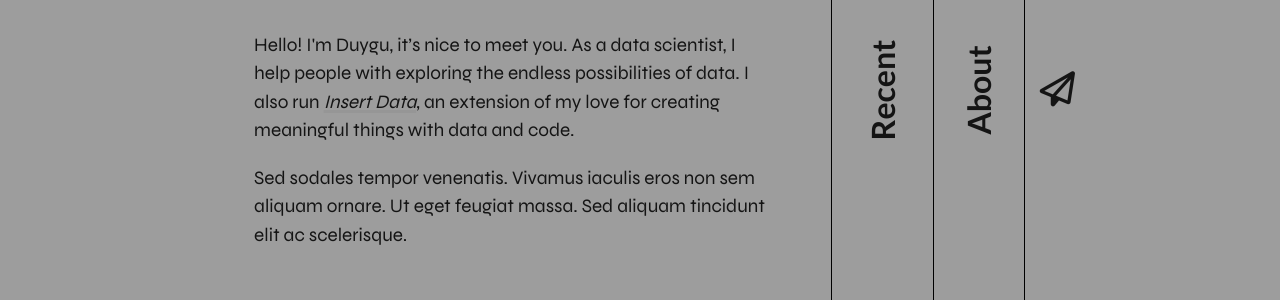
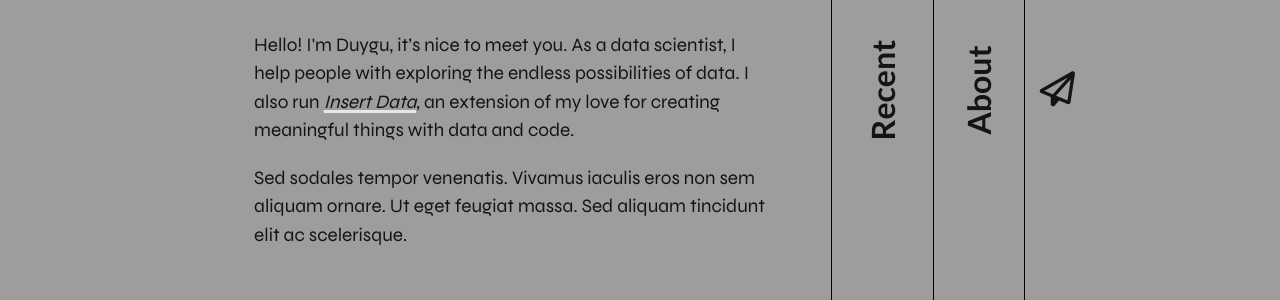
Before and after one commit to dduyg/duuuy, a Jekyll site: the page built from about.html, in a window 1280 px wide. Shown: the part 360-660 px from the top of the page. Built offline with Jekyll 4.4.1, drawn with Linux system fonts in a browser that asks for light colours; nearby versions of some CDN libraries.

Commit message:
Update main.css

```diff
--- a/assets/main.css
+++ b/assets/main.css
@@ -1,7 +1,7 @@
 :root {
   --color-main: rgba(0, 0, 0, 0.87);
   --color-light-main: #292721;
-  --marker: #969696;
+  --marker: #f0e5e5;
   --back: #9D9D9D;
   --main-font: "Syne", sans-serif;
   --mono-font: "Fira Code", monospace;
```
